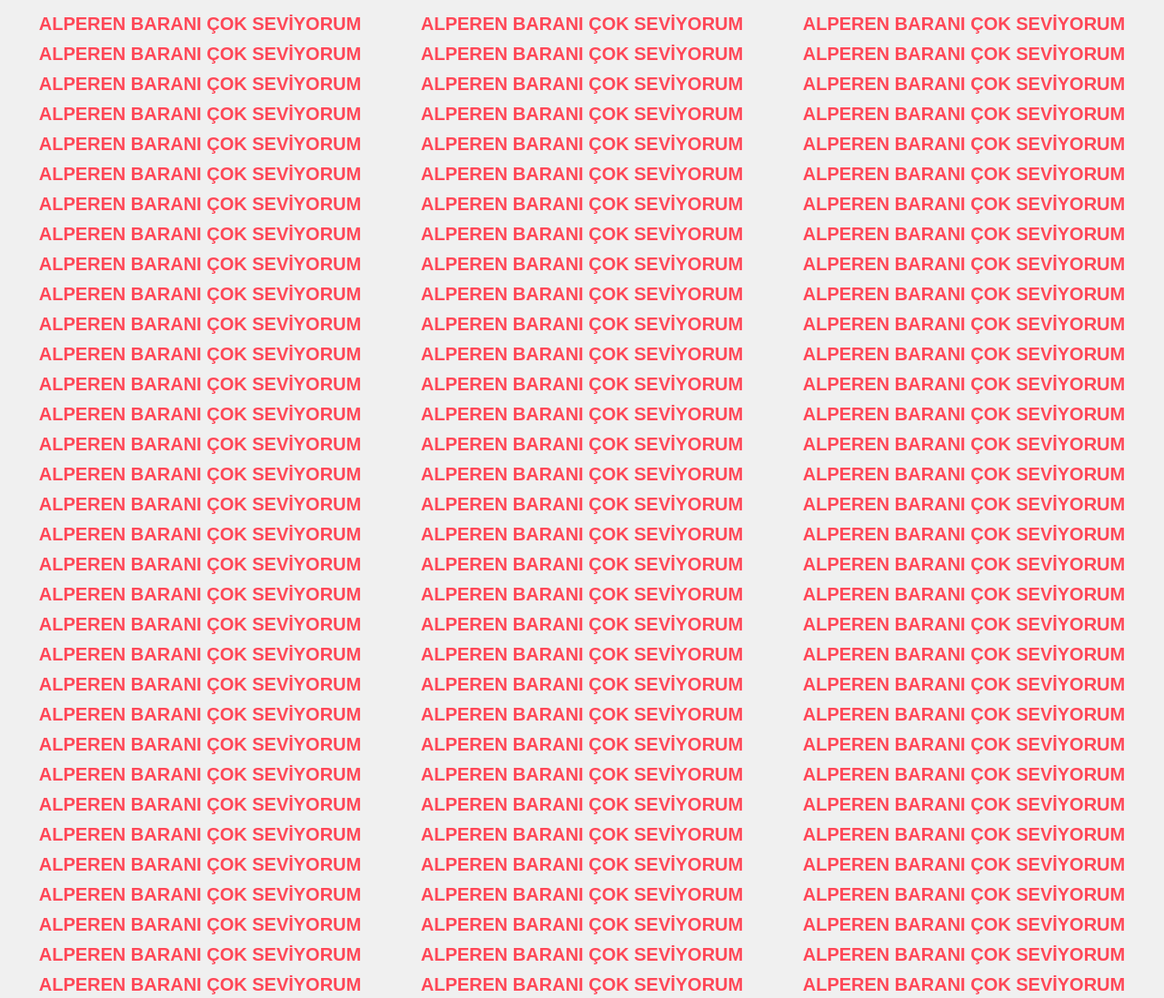
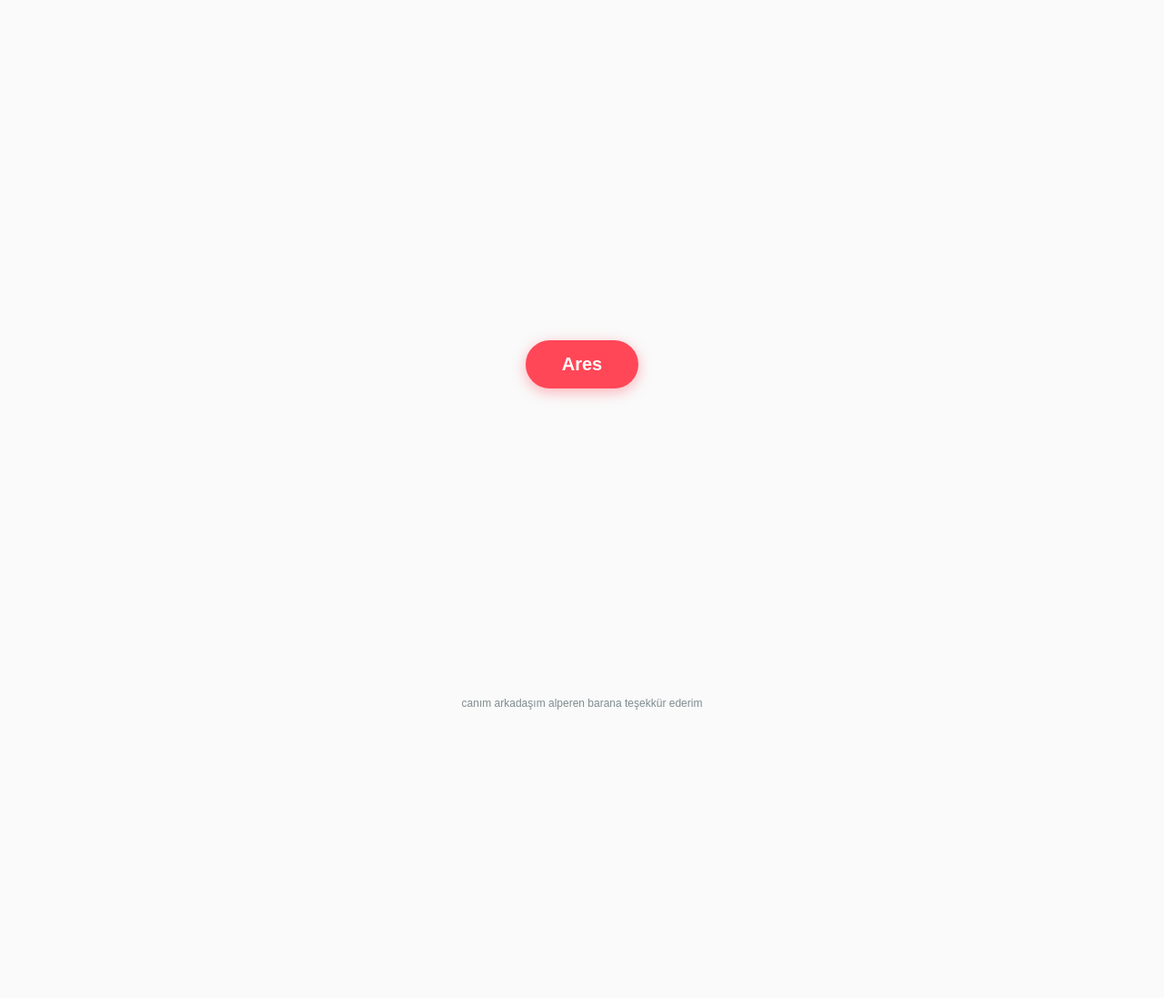
Before and after one commit to brnalprn/ares, a plain HTML site: page index.html in a window 1280 px wide. Shown: the top 1097 px of the page at 91% size. After the commit the page ends 800 px from the top, so only its background shows below. Drawn offline with Linux system fonts and the light colour scheme.

Commit message:
Update index.html

```diff
--- a/index.html
+++ b/index.html
@@ -2,42 +2,70 @@
 <html lang="tr">
 <head>
     <meta charset="UTF-8">
-    <title>Alperen & Baran</title>
+    <meta name="viewport" content="width=device-width, initial-scale=1.0">
+    <title>Ares</title>
     <style>
+        /* Sayfa ortalama ve mobil uyumluluk ayarları */
+        html, body {
+            height: 100%;
+            margin: 0;
+            padding: 0;
+            font-family: Arial, sans-serif;
+            background-color: #fafafa;
+        }
+
         body {
-            margin: 0;
-            padding: 10px;
-            background-color: #f0f0f0;
             display: flex;
-            flex-wrap: wrap;
-            justify-content: space-around;
-            align-content: flex-start;
-            overflow: hidden; /* Kaydırma çubuğunu gizler */
-            height: 100vh;
-            font-family: sans-serif;
+            flex-direction: column;
+            justify-content: center; /* Butonu dikeyde ortalar */
+            align-items: center;    /* Butonu yatayda ortalar */
+            position: relative;
         }
-        span {
+
+        /* Ares Butonu Stili */
+        .ares-btn {
+            display: inline-block;
+            padding: 15px 40px;
             font-size: 20px;
             font-weight: bold;
-            color: #ff4757;
-            margin: 5px;
-            white-space: nowrap;
+            color: #ffffff;
+            background-color: #ff4757; /* Dikkat çekici modern bir kırmızı/pembe tonu */
+            text-decoration: none;
+            border-radius: 50px; /* Yuvarlatılmış köşeler */
+            box-shadow: 0 4px 15px rgba(255, 71, 87, 0.4);
+            transition: transform 0.2s, background-color 0.2s;
+            text-align: center;
+            max-width: 80%; /* Mobilde ekrandan taşmaması için */
+        }
+
+        /* Butona basılma hissi */
+        .ares-btn:active {
+            transform: scale(0.95);
+            background-color: #e03d49;
+        }
+
+        /* En alttaki teşekkür yazısı */
+        .footer-text {
+            position: absolute;
+            bottom: 20px; /* Ekranın en altından pay bırakır */
+            font-size: 12px;
+            color: #7f8c8d;
+            text-align: center;
+            width: 100%;
+            padding: 0 10px;
+            box-sizing: border-box;
         }
     </style>
 </head>
 <body>
 
-<script>
-    // Ekranı doldurana kadar yazıyı döngü ile ekler
-    const container = document.body;
-    const text = "ALPEREN BARANI ÇOK SEVİYORUM ";
+    <!-- Yönlendirme Butonu -->
+    <a href="https://youtu.be/ekFLaTC0D5c?si=jRKWLU9x5fBFAqGU" class="ares-btn">Ares</a>
 
-    for (let i = 0; i < 1000; i++) {
-        const span = document.createElement('span');
-        span.textContent = text;
-        container.appendChild(span);
-    }
-</script>
+    <!-- Alt Kısım Yazısı -->
+    <div class="footer-text">
+        canım arkadaşım alperen barana teşekkür ederim
+    </div>
 
 </body>
 </html>
```
